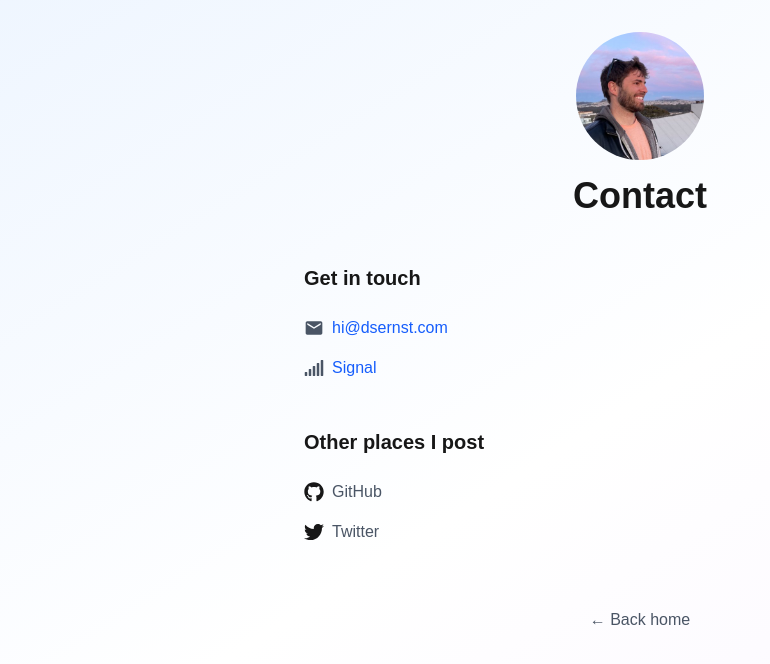
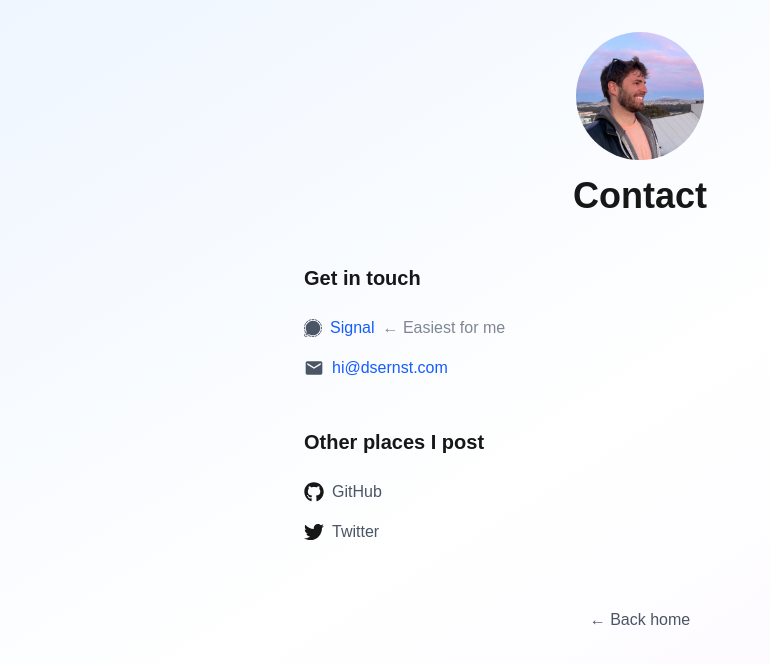
Before and after one commit to dsernst/dsernst.com-2025, a Next.js app: page /contact in a window 1280 px wide. Shown: the top 664 px of the page, without its empty margins (0-770 px from the left). Built offline with nearby package versions, Linux system fonts and the light colour scheme.

Commit message:
/contact: Fix accidentally undone signal icon

```diff
--- a/app/contact/page.tsx
+++ b/app/contact/page.tsx
@@ -1,7 +1,7 @@
 import ProfilePhoto from '../components/ProfilePhoto'
 import BackHome from '../components/BackHome'
 import { MdEmail } from 'react-icons/md'
-import { FaSignal } from 'react-icons/fa'
+import { SiSignal } from 'react-icons/si'
 import { FaGithub, FaTwitter } from 'react-icons/fa'
 
 export default function Contact() {
@@ -20,6 +20,18 @@ export default function Contact() {
             <h2 className="text-xl font-semibold mb-6">Get in touch</h2>
             <div className="flex flex-col gap-4 text-gray-600 dark:text-gray-300">
               <p className="flex items-center gap-2">
+                <SiSignal className="text-lg" />
+                <a
+                  href="https://signal.me/#eu/BoJi_hXAgZij8SBK2mGyEoemAKKgZ7_RYOjAOnkgVYCu8IjJAH5EjblXfQ0U3Cbc"
+                  target="_blank"
+                  rel="noopener noreferrer"
+                  className="text-blue-600 dark:text-blue-400 hover:underline"
+                >
+                  Signal
+                </a>{' '}
+                <span className="opacity-70">← Easiest for me</span>
+              </p>
+              <p className="flex items-center gap-2">
                 <MdEmail className="text-xl" />
                 <a
                   href="mailto:hi@dsernst.com"
@@ -28,20 +40,8 @@ export default function Contact() {
                   hi@dsernst.com
                 </a>
               </p>
-              <p className="flex items-center gap-2">
-                <FaSignal className="text-xl" />
-                <a
-                  href="https://signal.me/#eu/BoJi_hXAgZij8SBK2mGyEoemAKKgZ7_RYOjAOnkgVYCu8IjJAH5EjblXfQ0U3Cbc"
-                  target="_blank"
-                  rel="noopener noreferrer"
-                  className="text-blue-600 dark:text-blue-400 hover:underline"
-                >
-                  Signal
-                </a>
-              </p>
             </div>
           </section>
-
           {/* Places I post */}
           <section>
             <h2 className="text-xl font-semibold mb-6">Other places I post</h2>
```
